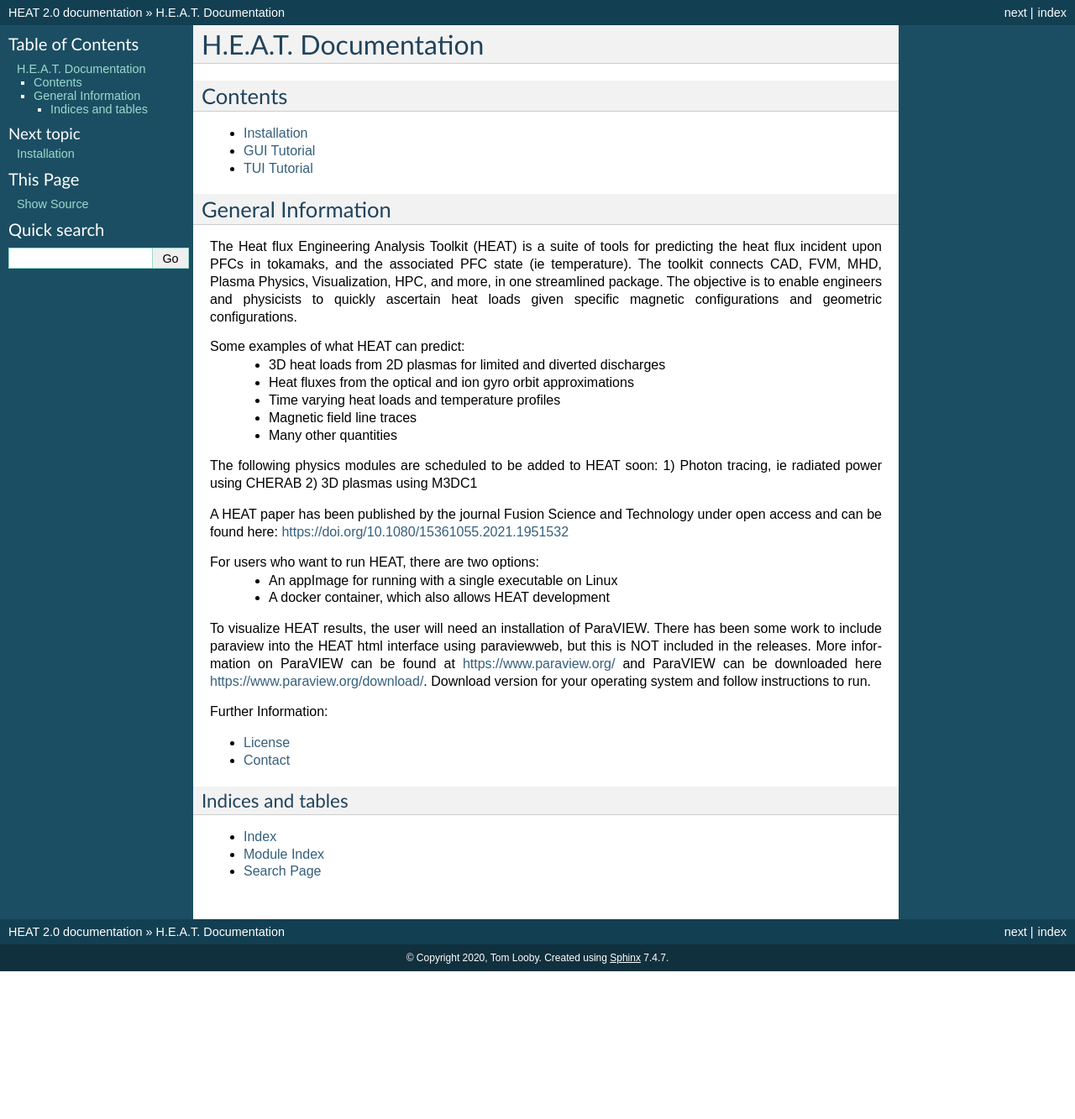
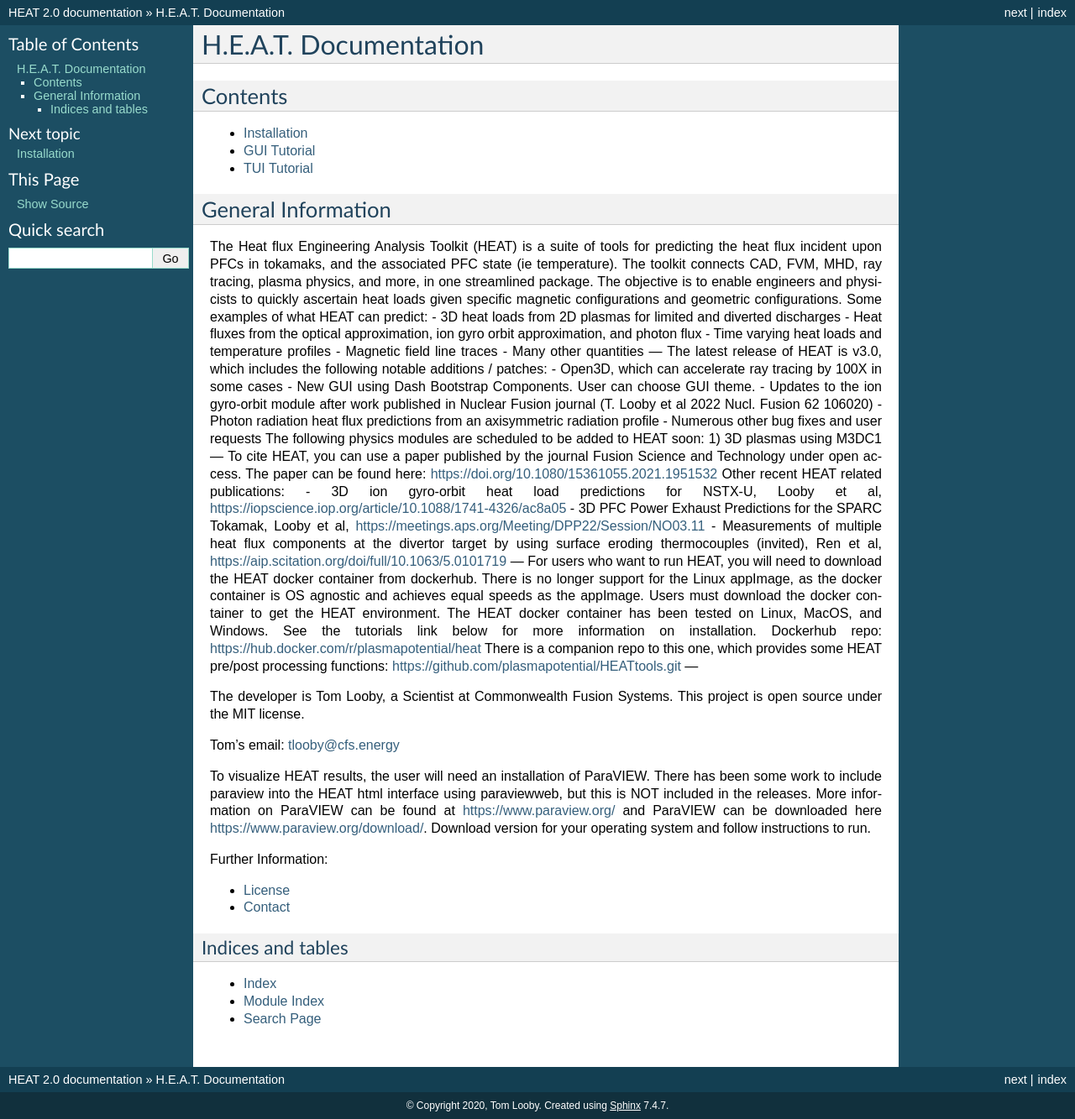
Before and after one commit to plasmapotential/HEAT, a Sphinx documentation site: the page built from docs/source/index.rst, in a window 1280 px wide. Shown: the whole page at 84% size. Built offline with Sphinx 7.4.7, drawn with Linux system fonts in a browser that asks for light colours; before the commit the page ends 1157 px from its top, so only the background shows below that.

Commit message:
readthedocs

```diff
--- a/docs/source/index.rst
+++ b/docs/source/index.rst
@@ -15,31 +15,43 @@
 
 General Information
 -------------------
-
 The Heat flux Engineering Analysis Toolkit (HEAT) is a suite of tools for predicting the heat flux
 incident upon PFCs in tokamaks, and the associated PFC state (ie temperature).
-The toolkit connects CAD, FVM, MHD, Plasma Physics, Visualization, HPC, and more, in one streamlined package.
+The toolkit connects CAD, FVM, MHD, ray tracing, plasma physics, and more, in one streamlined package.
 The objective is to enable engineers and physicists to quickly ascertain heat loads given specific magnetic
 configurations and geometric configurations.
+Some examples of what HEAT can predict:
+- 3D heat loads from 2D plasmas for limited and diverted discharges
+- Heat fluxes from the optical approximation, ion gyro orbit approximation, and photon flux
+- Time varying heat loads and temperature profiles
+- Magnetic field line traces
+- Many other quantities
+---
+The latest release of HEAT is v3.0, which includes the following notable additions / patches:
+- Open3D, which can accelerate ray tracing by 100X in some cases
+- New GUI using Dash Bootstrap Components.  User can choose GUI theme.
+- Updates to the ion gyro-orbit module after work published in Nuclear Fusion journal (T. Looby et al 2022 Nucl. Fusion 62 106020)
+- Photon radiation heat flux predictions from an axisymmetric radiation profile
+- Numerous other bug fixes and user requests
+The following physics modules are scheduled to be added to HEAT soon:
+1) 3D plasmas using M3DC1
+---
+To cite HEAT, you can use a paper published by the journal Fusion Science and Technology under open access.  The paper can be found here: https://doi.org/10.1080/15361055.2021.1951532
+Other recent HEAT related publications:
+- 3D ion gyro-orbit heat load predictions for NSTX-U, Looby et al, https://iopscience.iop.org/article/10.1088/1741-4326/ac8a05
+- 3D PFC Power Exhaust Predictions for the SPARC Tokamak, Looby et al, https://meetings.aps.org/Meeting/DPP22/Session/NO03.11
+- Measurements of multiple heat flux components at the divertor target by using surface eroding thermocouples (invited), Ren et al, https://aip.scitation.org/doi/full/10.1063/5.0101719
+---
+For users who want to run HEAT, you will need to download the HEAT docker container from dockerhub.  There is no longer support for the Linux appImage, as the docker container is OS agnostic and achieves equal speeds as the appImage.  Users must download the docker container to get the HEAT environment.  The HEAT docker container has been tested on Linux, MacOS, and Windows.  See the tutorials link below for more information on installation.
+Dockerhub repo:  https://hub.docker.com/r/plasmapotential/heat
+There is a companion repo to this one, which provides some HEAT pre/post processing functions:
+https://github.com/plasmapotential/HEATtools.git
+---
 
-Some examples of what HEAT can predict:
- - 3D heat loads from 2D plasmas for limited and diverted discharges
- - Heat fluxes from the optical and ion gyro orbit approximations
- - Time varying heat loads and temperature profiles
- - Magnetic field line traces
- - Many other quantities
+The developer is Tom Looby, a Scientist at Commonwealth Fusion Systems.
+This project is open source under the MIT license.
 
-The following physics modules are scheduled to be added to HEAT soon:
-1) Photon tracing, ie radiated power using CHERAB
-2) 3D plasmas using M3DC1
-
-A HEAT paper has been published by the journal Fusion Science and Technology under
-open access and can be found here: https://doi.org/10.1080/15361055.2021.1951532
-
-For users who want to run HEAT, there are two options:
- - An appImage for running with a single executable on Linux
- - A docker container, which also allows HEAT development
-
+Tom's email:  tlooby@cfs.energy
 
 To visualize HEAT results, the user will need an installation of ParaVIEW.
 There has been some work to include paraview into the HEAT html interface using
```
